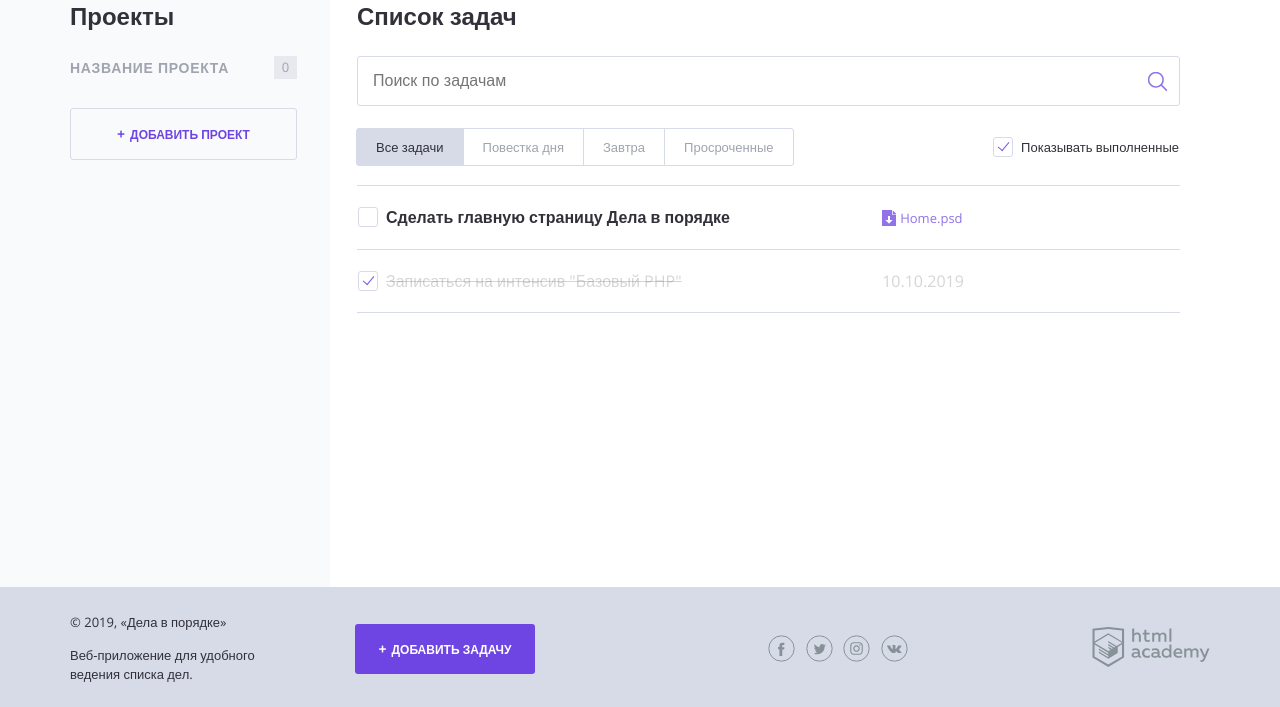
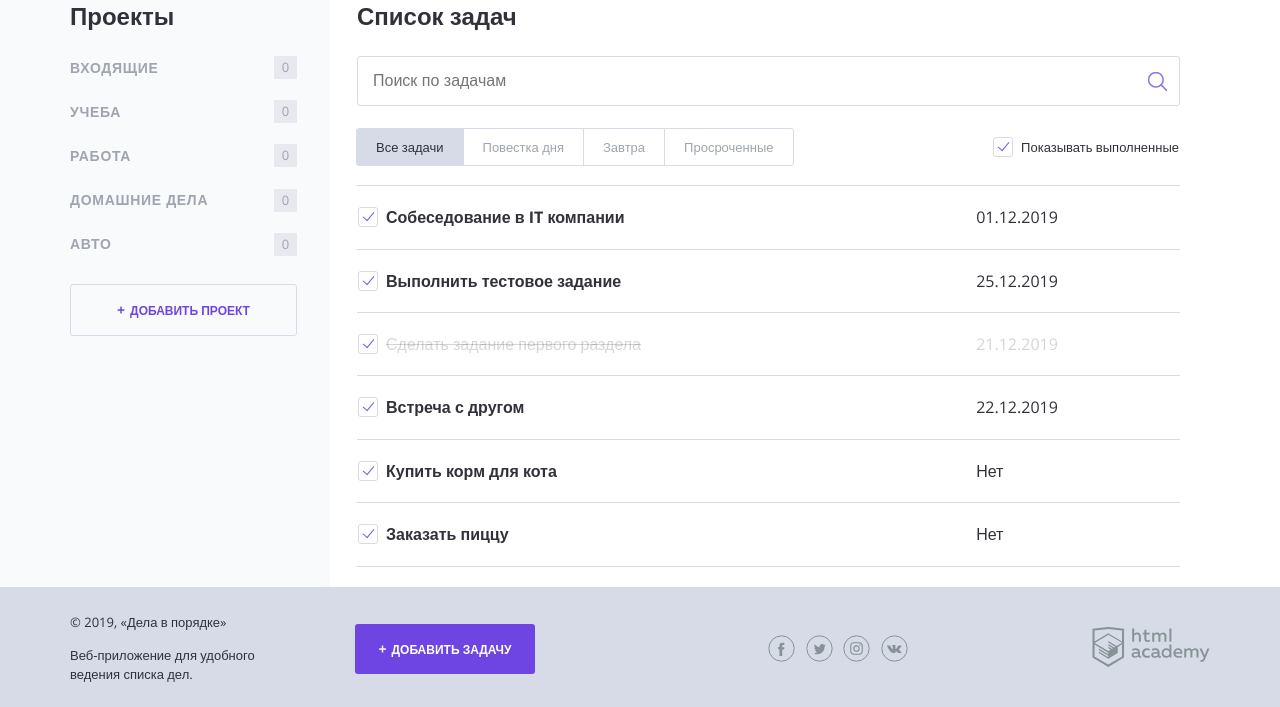
Before and after one commit to fpestunov/772819-doingsdone, a PHP site: page / in a window 1280 px wide. Shown: the part 93-800 px from the top of the page. Run offline with PHP 8.4, Linux system fonts and the light colour scheme.

Commit message:
add task - iterating through arrays

```diff
--- a/index.php
+++ b/index.php
@@ -1,6 +1,23 @@
 <?php
 // показывать или нет выполненные задачи
 $show_complete_tasks = rand(0, 1);
+
+$projects = [
+    'Входящие',
+    'Учеба',
+    'Работа',
+    'Домашние дела',
+    'Авто',
+];
+
+$tasks = [
+    ['title' => 'Собеседование в IT компании', 'date' => '01.12.2019', 'category' => $projects[2], 'isCompleted' => 0],
+    ['title' => 'Выполнить тестовое задание', 'date' => '25.12.2019', 'category' => $projects[2], 'isCompleted' => 0],
+    ['title' => 'Сделать задание первого раздела', 'date' => '21.12.2019', 'category' => $projects[1], 'isCompleted' => 1],
+    ['title' => 'Встреча с другом', 'date' => '22.12.2019', 'category' => $projects[0], 'isCompleted' => 0],
+    ['title' => 'Купить корм для кота', 'date' => 'Нет', 'category' => $projects[3], 'isCompleted' => 0],
+    ['title' => 'Заказать пиццу', 'date' => 'Нет', 'category' => $projects[4], 'isCompleted' => 0],
+];
 ?>
 <!DOCTYPE html>
 <html lang="ru">
@@ -46,10 +63,12 @@ $show_complete_tasks = rand(0, 1);
 
                 <nav class="main-navigation">
                     <ul class="main-navigation__list">
+                        <?php foreach ($projects as $project): ?>
                             <li class="main-navigation__list-item">
-                            <a class="main-navigation__list-item-link" href="#">Название проекта</a>
+                                <a class="main-navigation__list-item-link" href="#"><?=$project;?></a>
                                 <span class="main-navigation__list-item-count">0</span>
                             </li>
+                        <?php endforeach; ?>
                     </ul>
                 </nav>
 
@@ -82,35 +101,24 @@ $show_complete_tasks = rand(0, 1);
                 </div>
 
                 <table class="tasks">
-                    <tr class="tasks__item task">
-                        <td class="task__select">
-                            <label class="checkbox task__checkbox">
-                                <input class="checkbox__input visually-hidden task__checkbox" type="checkbox" value="1">
-                                <span class="checkbox__text">Сделать главную страницу Дела в порядке</span>
-                            </label>
-                        </td>
+                    <!--показывать следующий тег <tr/>, если переменная $show_complete_tasks равна единице-->
 
-                        <td class="task__file">
-                            <a class="download-link" href="#">Home.psd</a>
-                        </td>
-
-                        <td class="task__date"></td>
-                    </tr>
-                    <!--показывать следующий тег <tr/>, если переменная $show_complete_tasks равна единице-->
-                    <?php if ($show_complete_tasks === 1): ?>
-                    <tr class="tasks__item task task--completed">
+                    <?php foreach ($tasks as $task): ?>
+                        <?php if ($show_complete_tasks === 1 || ($show_complete_tasks === 0 && $task['isCompleted'] === 0)): ?>
+                            <tr class="tasks__item task <?= ($task['isCompleted'] === 1) ? 'task--completed': ''; ?>">
                                 <td class="task__select">
                                     <label class="checkbox task__checkbox">
                                         <input class="checkbox__input visually-hidden" type="checkbox" checked>
-                                <span class="checkbox__text">Записаться на интенсив "Базовый PHP"</span>
+                                        <span class="checkbox__text"><?= $task['title']; ?></span>
                                     </label>
                                 </td>
-                        <td class="task__date">10.10.2019</td>
+                                <td class="task__date"><?= $task['date']; ?></td>
 
                                 <td class="task__controls">
                                 </td>
                             </tr>
-                    <?php endif ?>
+                        <?php endif; ?>
+                    <?php endforeach; ?>
                 </table>
             </main>
         </div>
```
Lines whose indentation alone changed are shown as unchanged.
